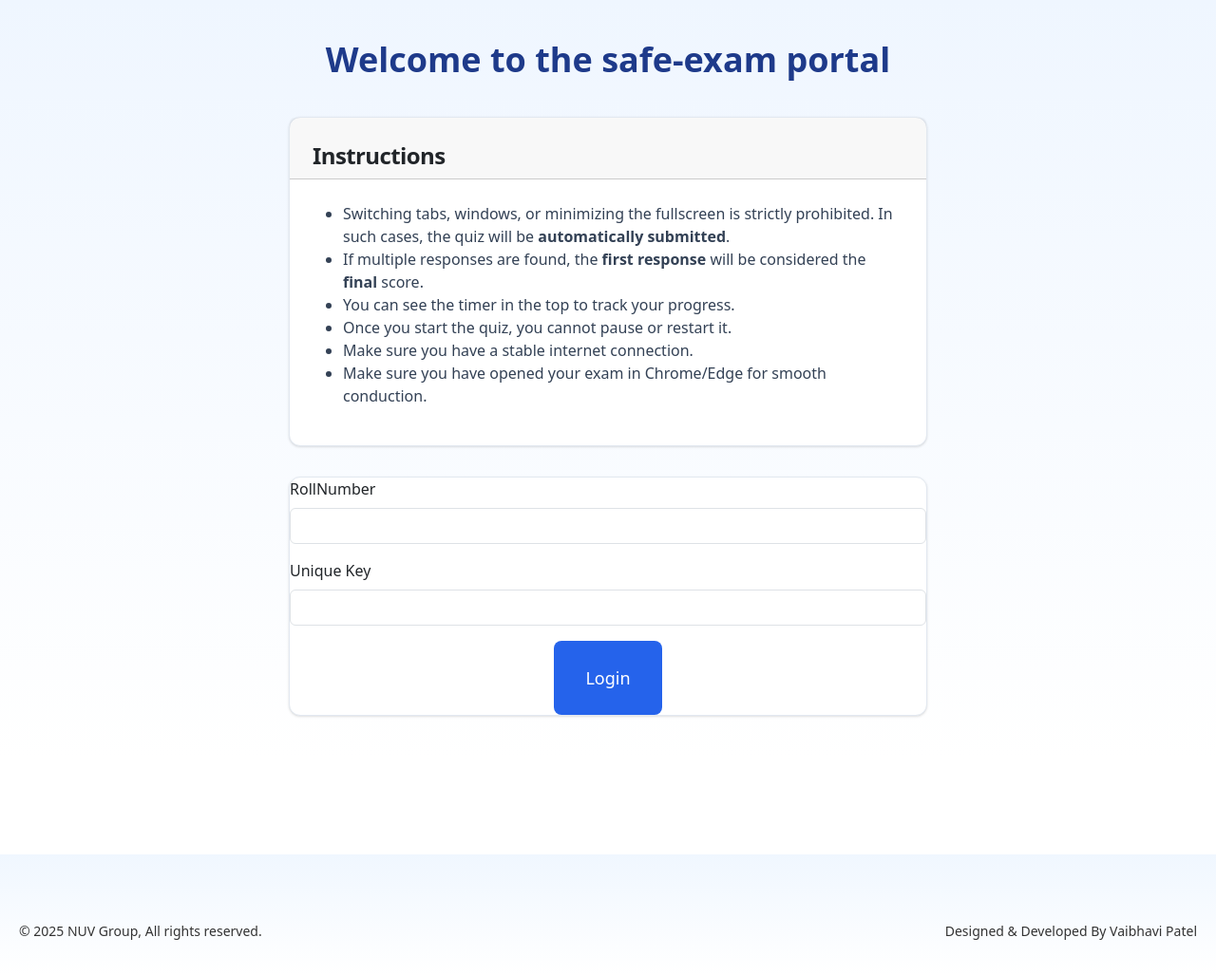
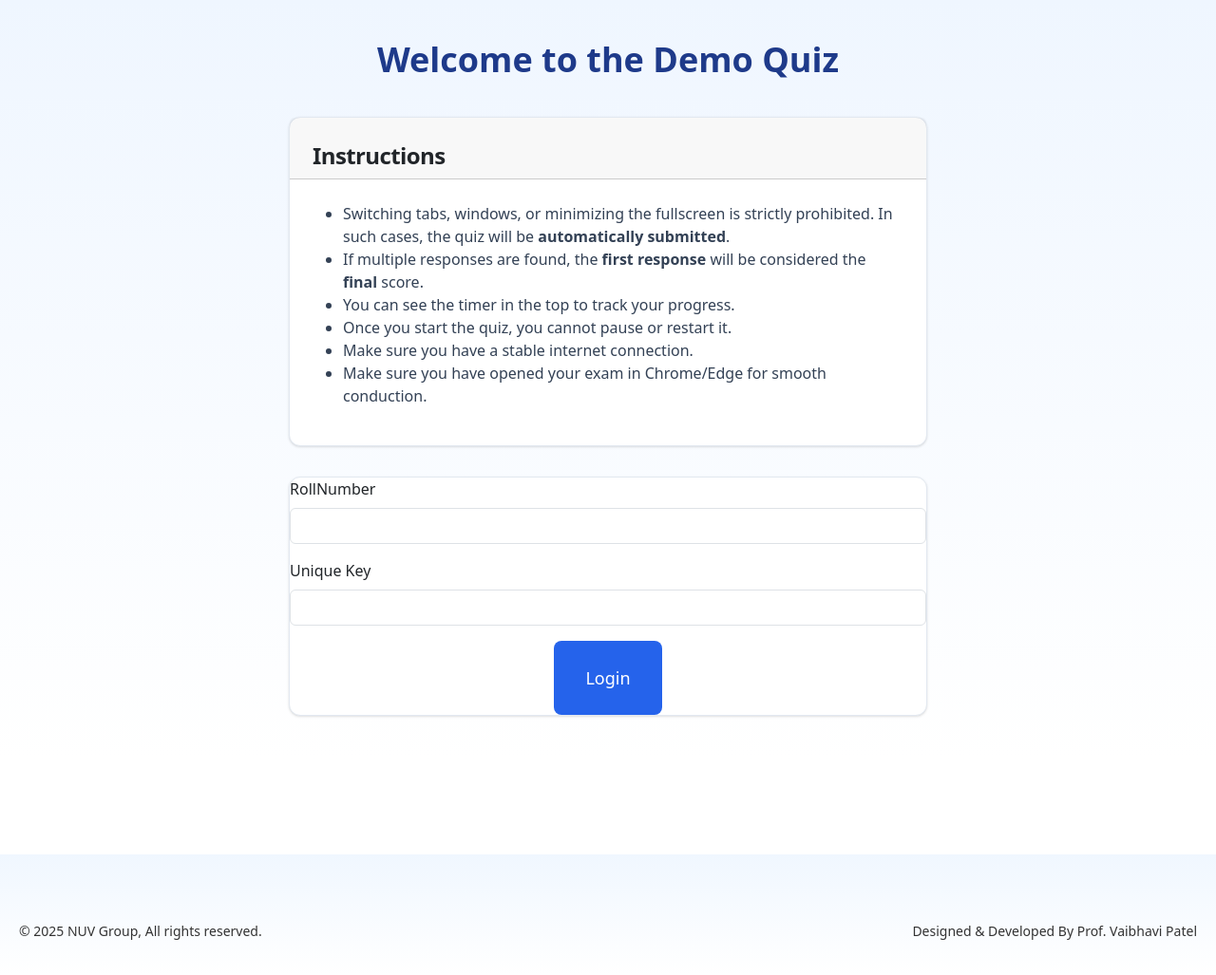
Before and after one commit to vai93/SafeExam, a website: page index.html in a window 1280 px wide. Shown: the whole page at 95% size. Drawn offline with nearby package versions, Linux system fonts and the light colour scheme.

Commit message:
Add files via upload

```diff
--- a/index.html
+++ b/index.html
@@ -13,7 +13,7 @@
     <div id="root" class="min-h-screen theme-blue p-6 relative transition-colors duration-300">
         <div class="max-w-4xl mx-auto pt-16 flex flex-col items-center gap-8" style="margin-top:-45px">
             <h1 class="text-4xl font-bold text-center title">
-                Welcome to the safe-exam portal
+                Welcome to the Demo Quiz
             </h1>
             <div class="card w-full max-w-2xl">
                 <div class="card-header">
@@ -51,11 +51,12 @@
 
         </div>
     </div>
+    <script src="https://cdnjs.cloudflare.com/ajax/libs/crypto-js/4.1.1/crypto-js.min.js"></script>
     <script src="https://cdnjs.cloudflare.com/ajax/libs/lucide/0.263.1/lucide.min.js"></script>
     <footer style="background: linear-gradient(180deg, rgb(240, 247, 255) 0%, rgb(255, 255, 255) 100%); color: #333; margin-top: 100px; padding: 20px 0;">
         <div style="display: flex; justify-content: space-between; align-items: center;margin-top:50px;padding-top:50px; padding: 0 20px;">
             <p class="fcontent">© 2025 NUV Group, All rights reserved.</p>
-            <p class="fcontent"style="text-align: right;">Designed & Developed By Vaibhavi Patel</p>
+            <p class="fcontent"style="text-align: right;">Designed & Developed By Prof. Vaibhavi Patel</p>
         </div>
     </footer>
     <script type="module"src="js/validation.js"></script>
```
Also changed, not shown: idCheck.html (+2 -1 lines), mcq.html (+1 -0 lines).
